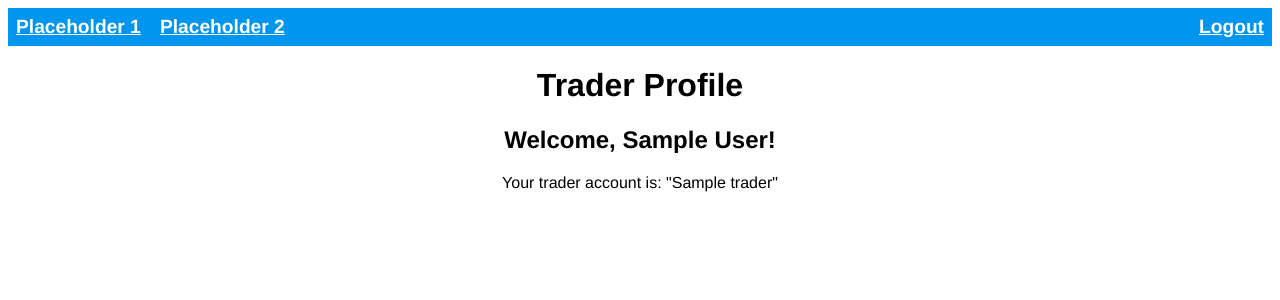
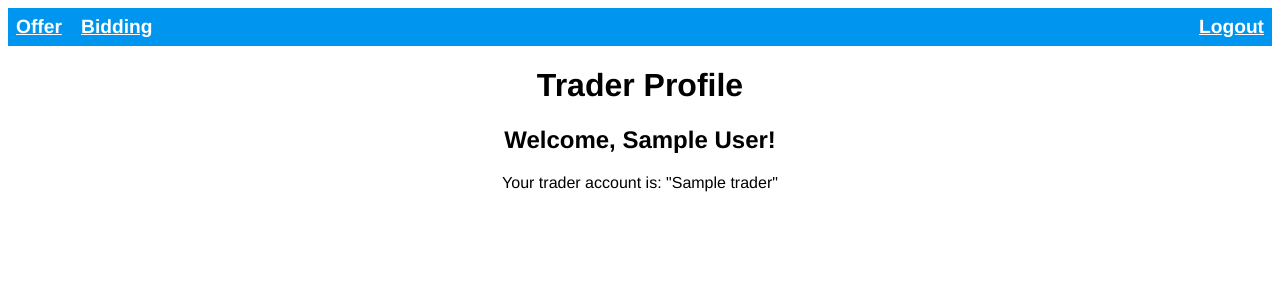
Before and after one commit to santerimk/tjts5901, a Flask app: template templates/main_page.html in a window 1280 px wide. Shown: the top 300 px of the page. Run offline with Flask 3, Linux system fonts and the light colour scheme; the template is opened without the code that fills it: most values are stand-ins (such as "Sample title", 1, 10 or a date in 2020); some libraries are stand-ins or nearby versions.

Commit message:
Updated navbar and added some todos.

```diff
--- a/main.py
+++ b/main.py
@@ -101,6 +101,24 @@ def main_page():
     return render_template('main_page.html', trader=session['trader'])
 
 
+@app.route('/make_an_offer')
+@auth_required
+def make_an_offer():
+    """Creates an offer form and displays it on a page.
+    """
+    # TODO: Add offer logic.
+    return "Offers page."
+
+
+@app.route('/bid_on_an_offer')
+@auth_required
+def bid_on_an_offer():
+    """Creates a bidding form and displays it on a page.
+    """
+    # TODO: Add bidding logic.
+    return "Bidding page."
+
+
 @app.route('/orders')
 @auth_required
 def orders():
--- a/templates/navbar.html
+++ b/templates/navbar.html
@@ -3,17 +3,17 @@
 	<nav class="navbartop">
 		<ul>
 			<div class="navgroup-left">
-				<!-- Placeholder 1. -->
+				<!-- Offer page. -->
 				<li class="navobj">
-					<a href="{{url_for('logout')}}">Placeholder 1</a>
+					<a href="{{url_for('make_an_offer')}}">Offer</a>
 				</li>
-				<!-- Placeholder 2. -->
+				<!-- Bidding page. -->
 				<li class="navobj">
-					<a href="{{url_for('logout')}}">Placeholder 2</a>
+					<a href="{{url_for('bid_on_an_offer')}}">Bidding</a>
 				</li>
 			</div>
 			<div class="navgroup-right">
-				<!-- Uloskirjautumisen linkki. -->
+				<!-- Logout link. -->
 				<li class="navobj">
 					<a href="{{url_for('logout')}}">Logout</a>
 				</li>
```
